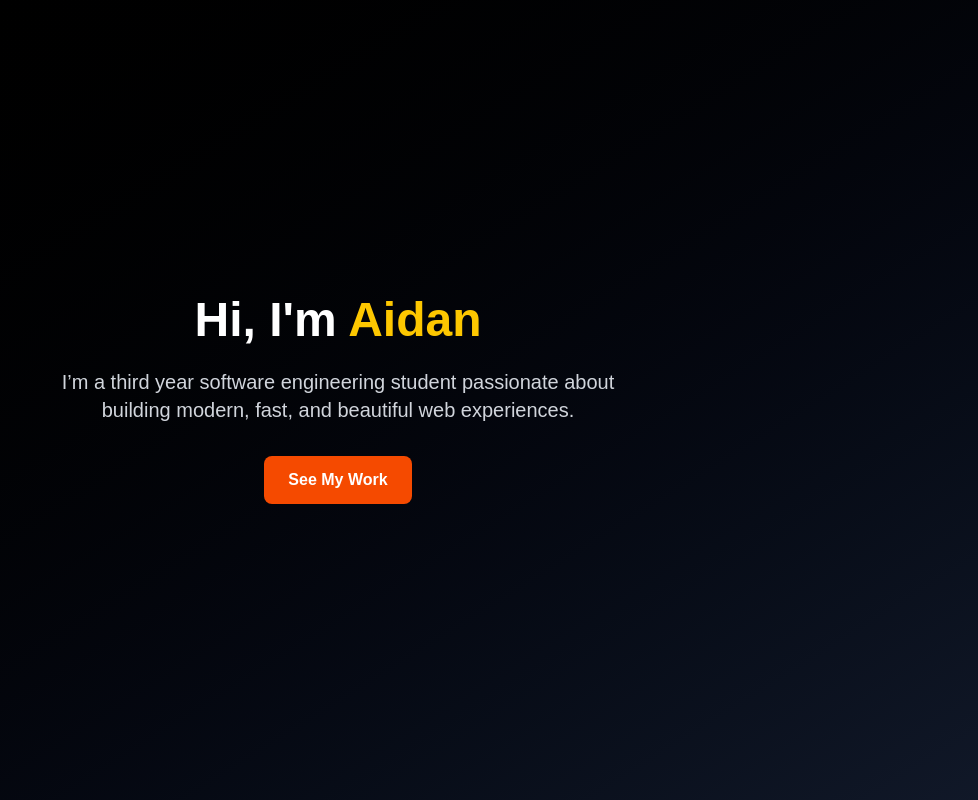
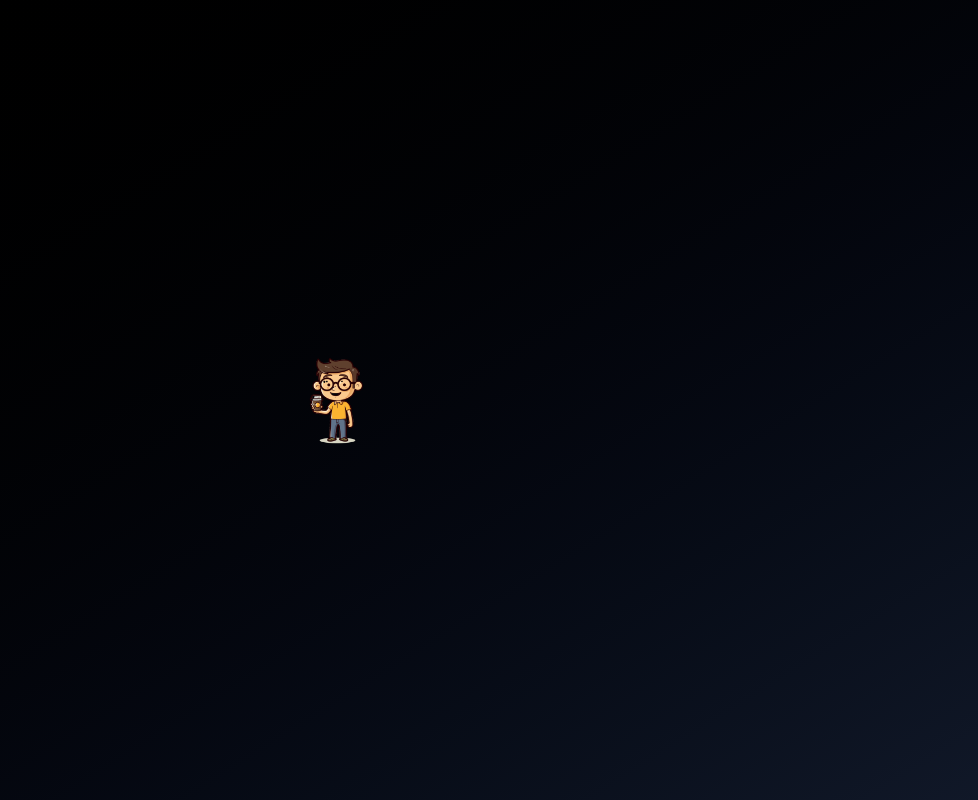
Before and after one commit to Aidan-shark/personal-portfolio, a Next.js app: page / in a window 1280 px wide. Shown: the whole page, without its empty margins (302-1280 px from the left). Built offline with nearby package versions, Linux system fonts and the light colour scheme.

Commit message:
Initial commit

```diff
--- a/src/app/page.js
+++ b/src/app/page.js
@@ -1,18 +1,13 @@
+import Hero from "../components/sub/Hero";
+
+
+
+
+
 export default function Home() {
   return (
     <main className="flex flex-col items-center justify-center min-h-screen bg-gradient-to-br from-black to-gray-900 text-white px-4 text-center">
-      <h1 className="text-5xl font-bold mb-6">
-        Hi, I'm <span className="text-yellow-400">Aidan</span>
-      </h1>
-      <p className="text-xl max-w-xl text-gray-300 mb-8">
-        I’m a third year software engineering student passionate about building modern, fast, and beautiful web experiences.
-      </p>
-      <a
-        href="#projects"
-        className="bg-orange-600 hover:bg-blue-700 text-white font-semibold py-3 px-6 rounded-lg transition"
-      >
-        See My Work
-      </a>
+      <Hero />
     </main>
   );
 }
--- /dev/null
+++ b/src/components/sub/Hero.jsx
@@ -0,0 +1,24 @@
+"use client";
+import Image from 'next/image';
+
+const Hero = () => {
+  return (
+    <div className="h-screen grid place-items-center">
+      <div>
+        <div>
+          <div>
+            <Image
+              src="/LittleGuy.png"
+              alt="Personal Image"
+              width={100}
+              height={100}
+              priority={true}
+            />
+          </div>
+        </div>
+      </div>
+    </div>
+  );
+};
+
+export default Hero;
```
Also changed, not shown: public/LittleGuy.png (added).
